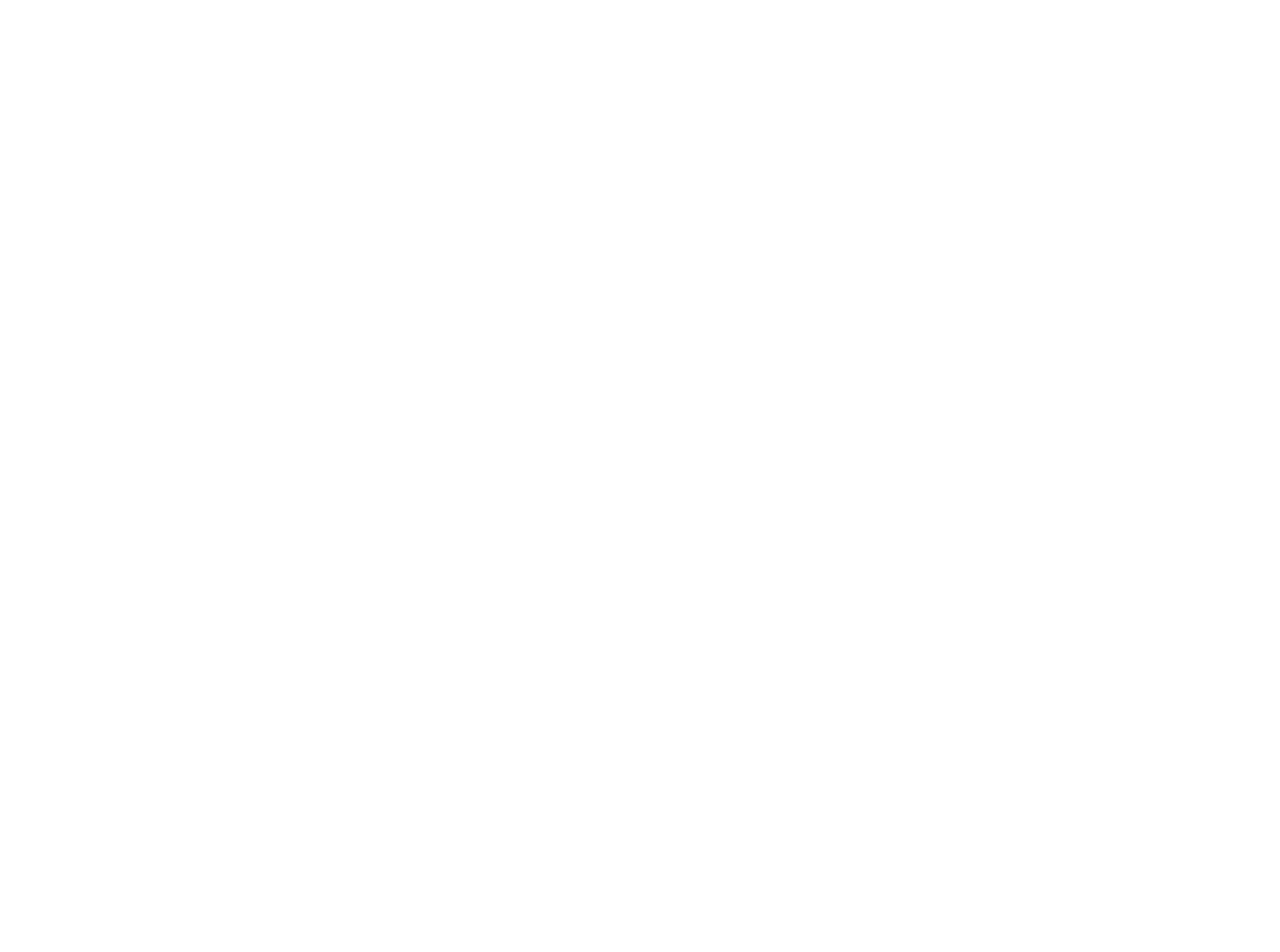
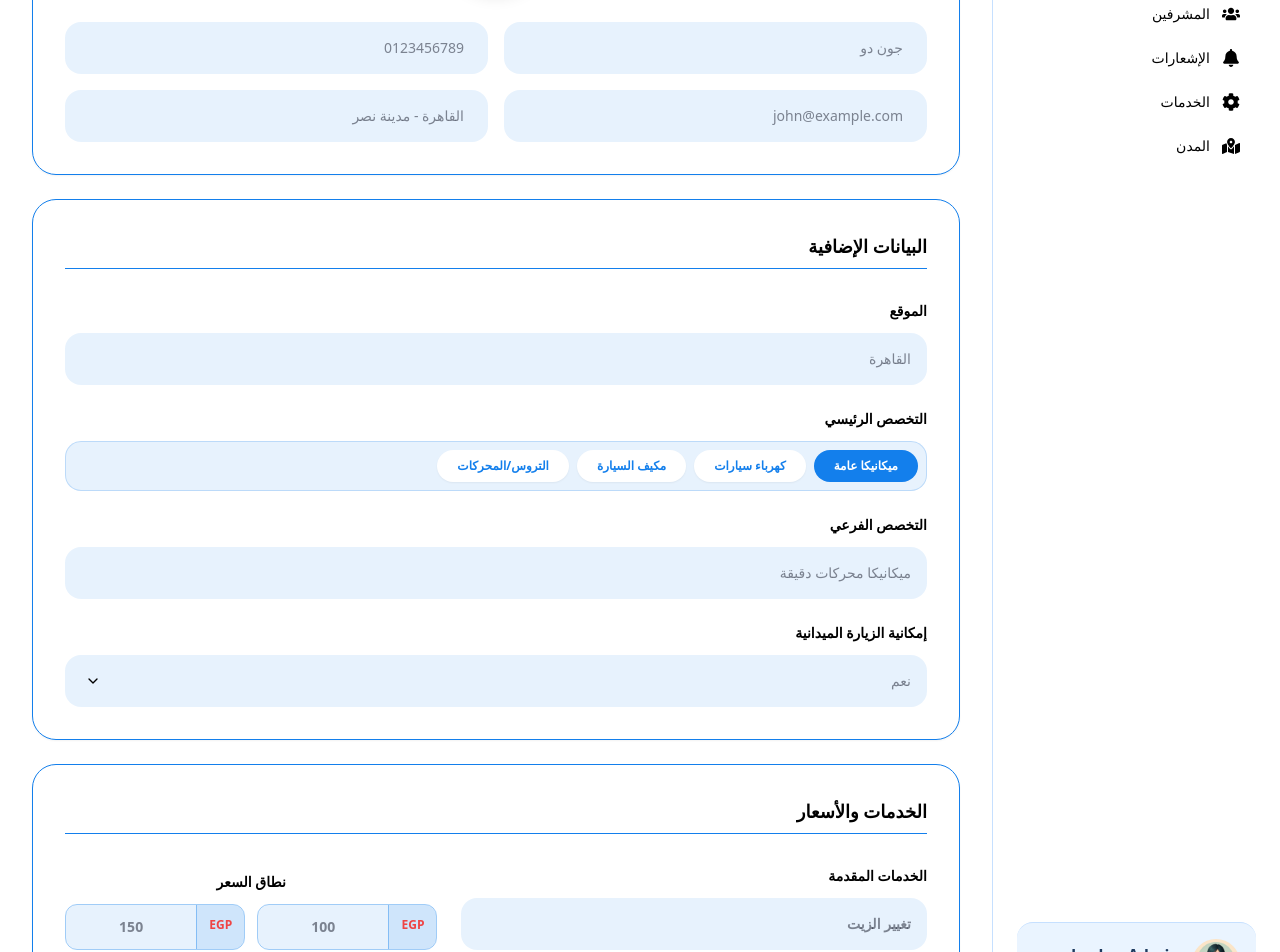
Before and after one commit to 3moor-dot/Gear_Up, a React (Vite) app: page /admin/mechanicprofile in a window 1280 px wide. Before the commit this address had no page. Shown: the part 320-1272 px from the top of the page. Before the commit the page ends 800 px from the top, so only its background shows below. Built offline with nearby package versions, Linux system fonts and the light colour scheme; a web font is replaced by a local one.

Commit message:
Mechanic profile view

```diff
--- a/src/App.tsx
+++ b/src/App.tsx
@@ -22,6 +22,7 @@ import Reviews from "./pages/Admin/Reviews/Reviews";
 import ServicesManagement from "./pages/Admin/ServicesManagement/ServicesManagement";
 import NotificationsManagement from "./pages/Admin/NotificationsManagement/NotificationsManagement";
 import UserProfile from "./pages/Admin/UserProfile/UserProfile";
+import MechanicProfile from "./pages/Admin/MechanicProfile/MechanicProfile";
 import CustomerDashBoard from "./pages/Customer/dashboard";
 import MaintenanceReminders from "./pages/Customer/maintenance_reminders";
 import ServiceHistory from "./pages/Customer/service_history";
@@ -67,6 +68,7 @@ const App: React.FC = () => {
           <Route path="/admin/bookingdetails" element={<BookingDetails />} />
           <Route path="/admin/citiesmanagement" element={<CitiesManagement />} />
           <Route path="/admin/userprofile" element={<UserProfile />} />
+          <Route path="/admin/mechanicprofile" element={<MechanicProfile />} />
           <Route path="/admin/reviews" element={<Reviews />} />
           <Route path="/admin/services" element={<ServicesManagement />} />
           <Route path="/admin/notificationsmanagement" element={<NotificationsManagement />} />
--- a/src/pages/Admin/BookingManagement/BookingDetails.tsx
+++ b/src/pages/Admin/BookingManagement/BookingDetails.tsx
@@ -1,8 +1,8 @@
 
 import React from "react";
 import AdminSidebar from "../../../components/AdminSidebar/AdminSidebar";
-import NotificationBell from "../../../components/NotificationBell/notification_bell";
-import ThemeToggle from "../../../components/ThemeToggle/theme_toggle";
+// import NotificationBell from "../../../components/NotificationBell/notification_bell";
+// import ThemeToggle from "../../../components/ThemeToggle/theme_toggle";
 import { useTheme } from "../../../contexts/ThemeContext";
 import { FaSyncAlt, FaCalendarAlt, FaMapMarkerAlt } from "react-icons/fa";
 
@@ -29,8 +29,8 @@ const BookingDetails: React.FC = () => {
           </div>
 
           <div className="flex items-center gap-6">
-            <ThemeToggle />
-            <NotificationBell size={24} />
+            {/* <ThemeToggle />
+            <NotificationBell size={24} /> */}
           </div>
         </div>
 
--- /dev/null
+++ b/src/pages/Admin/MechanicProfile/MechanicProfile.tsx
@@ -0,0 +1,185 @@
+
+import React, { useState } from "react";
+import { useTheme } from "../../../contexts/ThemeContext";
+import AdminSidebar from "../../../components/AdminSidebar/AdminSidebar";
+// import NotificationBell from "../../../components/NotificationBell/notification_bell";
+// import ThemeToggle from "../../../components/ThemeToggle/theme_toggle";
+
+const MechanicProfile: React.FC = () => {
+  const { dark } = useTheme();
+
+
+  const [profileData, setProfileData] = useState({
+    fullName: "جون دو",
+    phone: "0123456789",
+    email: "john@example.com",
+    address: "القاهرة - مدينة نصر",
+    location: "القاهرة",
+    subSpecialty: "ميكانيكا محركات دقيقة",
+  });
+
+  const bgColor = dark ? "bg-primary_BGD" : "bg-white";
+  const cardBg = dark ? "bg-primary_BGD" : "bg-white";
+  const cardBorder = "border-[#137FEC]";
+
+  const textMain = dark ? "text-white" : "text-black";
+  const textSecondary = dark ? "text-gray-400" : "text-[#0F132380]";
+  const inputBg = "bg-[#137FEC1A]";
+
+  const [selectedSpecialty, setSelectedSpecialty] = useState<string>("ميكانيكا عامة");
+
+  const specialties = ["ميكانيكا عامة", "كهرباء سيارات", "مكيف السيارة", "التروس/المحركات"];
+
+
+  const handleInputChange = (e: React.ChangeEvent<HTMLInputElement>) => {
+    const { name, value } = e.target;
+    setProfileData(prev => ({ ...prev, [name]: value }));
+  };
+
+  return (
+    <div className={`flex min-h-screen font-sans transition-colors duration-500 ${bgColor}`} dir="rtl">
+      <AdminSidebar />
+
+      <main className="flex-1 p-8 overflow-y-auto">
+
+        <div className="flex justify-between items-center mb-8">
+          <div className="flex items-center gap-2 text-2xl font-bold">
+            <span className={dark ? "text-white" : "text-black"}>إدارة الميكانيكيين /</span>
+            <span className={dark ? "text-white" : "text-black"}> الملف الشخصي </span>
+            <span className="text-[#137FEC]">{profileData.fullName}</span>
+          </div>
+          {/* <div className="flex items-center gap-6">
+            <ThemeToggle />
+            <NotificationBell size={24} />
+          </div> */}
+        </div>
+
+        <div className="w-full space-y-6">
+          {/* البيانات الشخصية الأساسية */}
+          <section className={`rounded-3xl p-8 border ${cardBg} ${cardBorder} shadow-sm`}>
+            <h3 className={`text-right text-lg font-bold mb-2 ${textMain}`}>البيانات الشخصية الأساسية</h3>
+            <div className="border-b border-[#137FEC] mb-8"></div>
+
+            <div className="flex justify-center mb-8">
+              <div className="w-28 h-28 rounded-full shadow-lg overflow-hidden bg-gray-100">
+                <img src="/userProfile.png" alt="User" className="w-full h-full object-cover" />
+              </div>
+            </div>
+
+            <div className="grid grid-cols-1 md:grid-cols-2 gap-4">
+              <input
+                name="fullName" value={profileData.fullName} onChange={handleInputChange}
+                className={`py-4 px-6 rounded-2xl text-right text-sm font-medium outline-none ${inputBg} ${textSecondary}`}
+                placeholder="الاسم الكامل"
+              />
+              <input
+                name="phone" value={profileData.phone} onChange={handleInputChange}
+                className={`py-4 px-6 rounded-2xl text-right text-sm font-medium outline-none ${inputBg} ${textSecondary}`}
+                placeholder="رقم الهاتف"
+              />
+              <input
+                name="email" value={profileData.email} onChange={handleInputChange}
+                className={`py-4 px-6 rounded-2xl text-right text-sm font-medium outline-none ${inputBg} ${textSecondary}`}
+                placeholder="البريد الإلكتروني"
+              />
+              <input
+                name="address" value={profileData.address} onChange={handleInputChange}
+                className={`py-4 px-6 rounded-2xl text-right text-sm font-medium outline-none ${inputBg} ${textSecondary}`}
+                placeholder="العنوان"
+              />
+            </div>
+          </section>
+
+
+          <section className={`rounded-3xl p-8 border ${cardBg} ${cardBorder} shadow-sm`}>
+            <h3 className={`text-right text-lg font-bold mb-2 ${textMain}`}>البيانات الإضافية</h3>
+            <div className="border-b border-[#137FEC] mb-8"></div>
+
+            <div className="space-y-6">
+              <div>
+                <label className={`block mb-3 font-bold text-sm ${textMain}`}>الموقع</label>
+                <input
+                  name="location" value={profileData.location} onChange={handleInputChange}
+                  className={`w-full p-4 rounded-2xl text-right text-sm outline-none ${inputBg} ${textSecondary}`}
+                />
+              </div>
+
+              <div>
+                <label className={`block mb-3 font-bold text-sm ${textMain}`}>التخصص الرئيسي</label>
+                <div className="flex flex-wrap gap-2 p-2 bg-[#137FEC1A] rounded-2xl border border-[#137FEC33]">
+                  {specialties.map((item) => (
+                    <span
+                      key={item}
+                      onClick={() => setSelectedSpecialty(item)}
+                      className={`px-5 py-2 rounded-full text-xs font-bold cursor-pointer transition-all ${
+                        selectedSpecialty === item ? "bg-[#137FEC] text-white" : dark ? "bg-[#0B1020] text-white/70" : "bg-white text-[#137FEC] shadow-sm"
+                      }`}
+                    >
+                      {item}
+                    </span>
+                  ))}
+                </div>
+              </div>
+
+              <div>
+                <label className={`block mb-3 font-bold text-sm ${textMain}`}>التخصص الفرعي</label>
+                <input
+                  name="subSpecialty" value={profileData.subSpecialty} onChange={handleInputChange}
+                  className={`w-full p-4 rounded-2xl text-right font-medium text-sm outline-none ${inputBg} ${textSecondary}`}
+                />
+              </div>
+
+              <div>
+                <label className={`block mb-3 font-bold text-sm ${textMain}`}>إمكانية الزيارة الميدانية</label>
+                <div className="relative">
+                  <select className={`w-full p-4 rounded-2xl text-right font-medium text-sm appearance-none cursor-pointer outline-none border-none ${inputBg} ${textSecondary}`}>
+                    <option value="yes">نعم</option>
+                    <option value="no">لا</option>
+                  </select>
+                  <div className="absolute inset-y-0 left-5 flex items-center pointer-events-none">
+                    <svg width="16" height="16" viewBox="0 0 24 24" fill="none"><path d="M6 9L12 15L18 9" stroke={dark ? "white" : "black"} strokeWidth="2" strokeLinecap="round" strokeLinejoin="round"/></svg>
+                  </div>
+                </div>
+              </div>
+            </div>
+          </section>
+
+
+          <section className={`rounded-3xl p-8 border ${cardBg} ${cardBorder} shadow-sm`}>
+            <h3 className={`text-right text-lg font-bold mb-2 ${textMain}`}>الخدمات والأسعار</h3>
+            <div className="border-b border-[#137FEC] mb-8"></div>
+
+            <div className="space-y-8">
+              {[ {id: 1, title: "تغيير الزيت", p1: "100", p2: "150"}, {id: 2, title: "إصلاح الفرامل", p1: "200", p2: "300"} ].map((service) => (
+                <div key={service.id} className="flex flex-col md:flex-row gap-6 items-end">
+                  <div className="flex-1 w-full">
+                    <p className={`mb-3 text-right text-sm font-bold ${textMain}`}>الخدمات المقدمة</p>
+                    <input
+                      defaultValue={service.title}
+                      className={`w-full p-4 rounded-2xl font-bold text-sm text-right outline-none ${inputBg} ${textSecondary}`}
+                    />
+                  </div>
+                  <div className="flex-[0.8] w-full">
+                    <p className={`mb-3 text-center text-sm font-bold ${textMain}`}>نطاق السعر</p>
+                    <div className="flex gap-3">
+                      <div className="flex flex-1 rounded-xl overflow-hidden border border-[#137FEC66]">
+                        <span className="bg-[#137FEC33] text-red-500 px-3 py-3 text-xs font-bold border-l border-[#137FEC66]">EGP</span>
+                        <input defaultValue={service.p1} className={`w-full text-center py-3 text-sm font-bold outline-none ${inputBg} ${textSecondary}`} />
+                      </div>
+                      <div className="flex flex-1 rounded-xl overflow-hidden border border-[#137FEC66]">
+                        <span className="bg-[#137FEC33] text-red-500 px-3 py-3 text-xs font-bold border-l border-[#137FEC66]">EGP</span>
+                        <input defaultValue={service.p2} className={`w-full text-center py-3 text-sm font-bold outline-none ${inputBg} ${textSecondary}`} />
+                      </div>
+                    </div>
+                  </div>
+                </div>
+              ))}
+            </div>
+          </section>
+        </div>
+      </main>
+    </div>
+  );
+};
+
+export default MechanicProfile;
```
